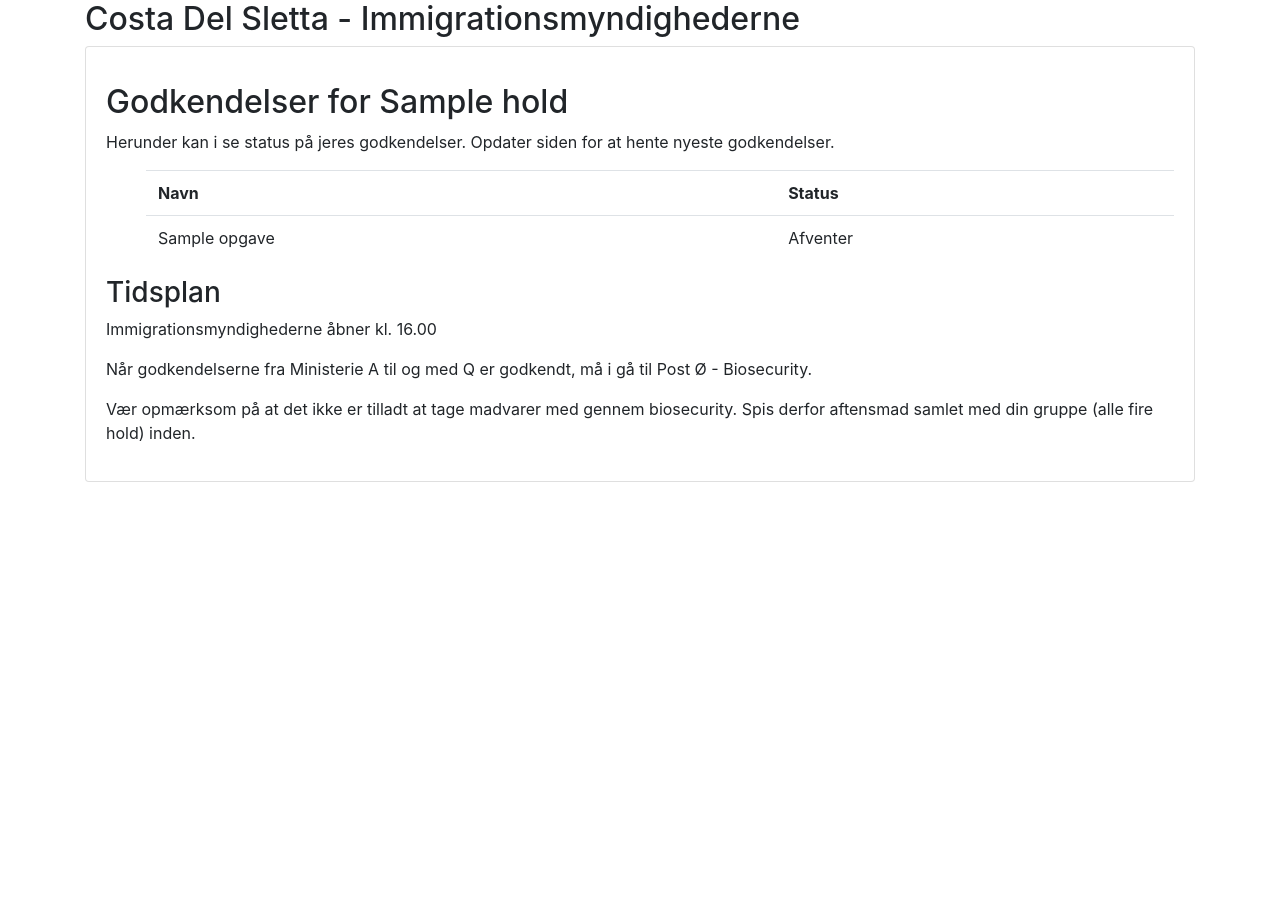
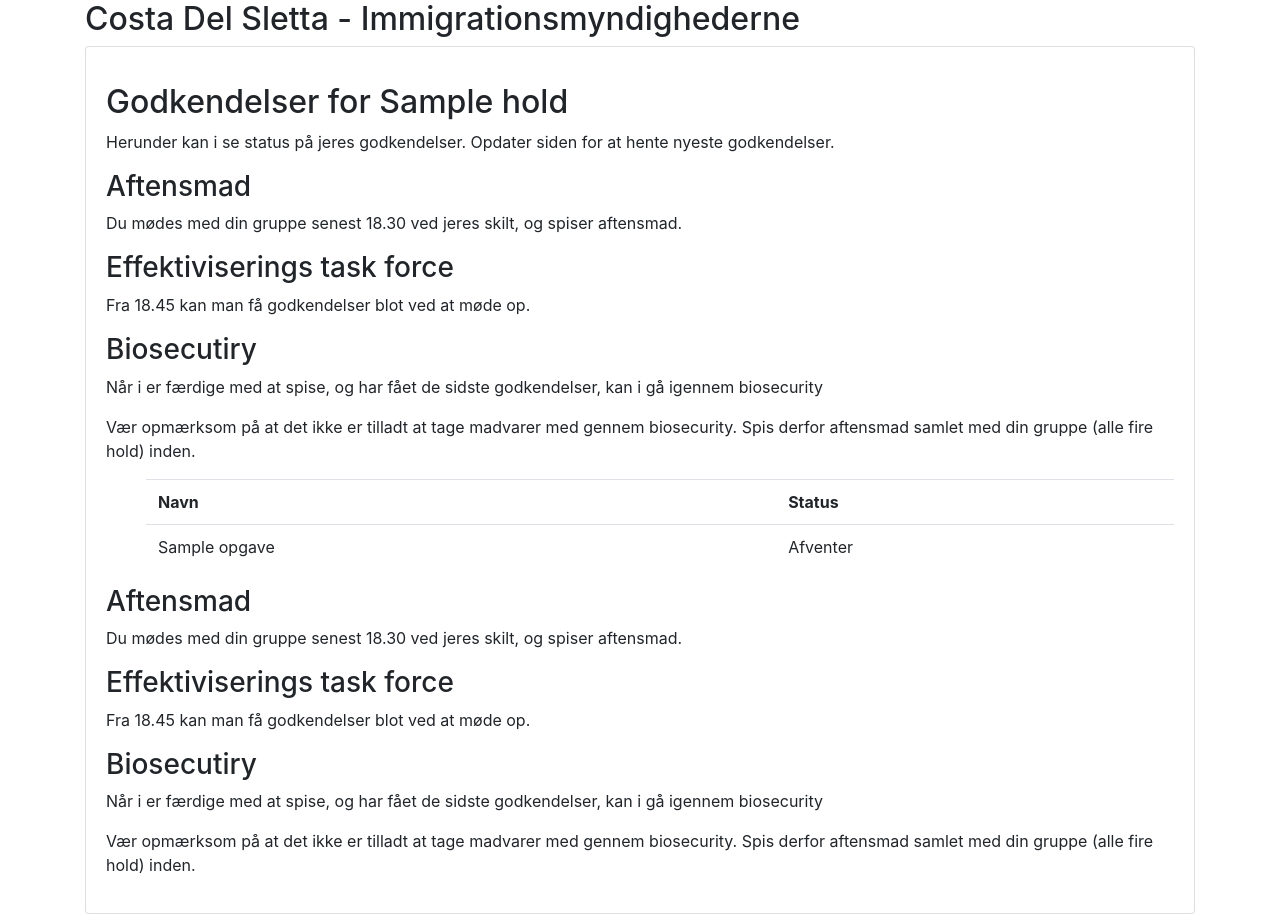
Before and after one commit to mglavind/CostaDelSletta, a Django app: page /Poster/Godkendelse/hold/1/ in a window 1280 px wide. Before the commit the page ends 482 px from the top, so only its background shows below. Run offline with Django 4.2, Linux system fonts and the light colour scheme; tables that the repository leaves empty hold one stand-in row (values such as "Sample post"); parts of the project's set-up code (start-up, migrations or seed data) failed here and were passed over; some libraries are stand-ins or nearby versions.

Commit message:
Aftensmad update

```diff
--- a/Poster/templates/Poster/godkendelse_by_bruger.html
+++ b/Poster/templates/Poster/godkendelse_by_bruger.html
@@ -4,6 +4,23 @@
 <p>
   Herunder kan i se status på jeres godkendelser. Opdater siden for at hente nyeste godkendelser.
   </p>
+
+  <h3>Aftensmad</h3>
+<p>
+Du mødes med din gruppe senest 18.30 ved jeres skilt, og spiser aftensmad.
+</p>
+<h3>Effektiviserings task force</h3>
+<p>
+Fra 18.45 kan man få godkendelser blot ved at møde op.
+</p>
+<h3>Biosecutiry</h3>
+<p>
+  Når i er færdige med at spise, og har fået de sidste godkendelser, kan i gå igennem biosecurity
+  </p>
+<p>
+Vær opmærksom på at det ikke er tilladt at tage madvarer med gennem biosecurity. Spis derfor aftensmad samlet med din gruppe (alle fire hold) inden.
+</p>
+
 <ul>
     <table class="table">
       <tr>
@@ -19,13 +36,18 @@
   </table>
 </ul>
 
-<h3>Tidsplan</h3>
+<h3>Aftensmad</h3>
 <p>
-Immigrationsmyndighederne åbner kl. 16.00
+Du mødes med din gruppe senest 18.30 ved jeres skilt, og spiser aftensmad.
 </p>
+<h3>Effektiviserings task force</h3>
 <p>
-  Når godkendelserne fra Ministerie A til og med Q er godkendt, må i gå til Post Ø - Biosecurity.
+Fra 18.45 kan man få godkendelser blot ved at møde op.
 </p>
+<h3>Biosecutiry</h3>
+<p>
+  Når i er færdige med at spise, og har fået de sidste godkendelser, kan i gå igennem biosecurity
+  </p>
 <p>
 Vær opmærksom på at det ikke er tilladt at tage madvarer med gennem biosecurity. Spis derfor aftensmad samlet med din gruppe (alle fire hold) inden.
 </p>
```
